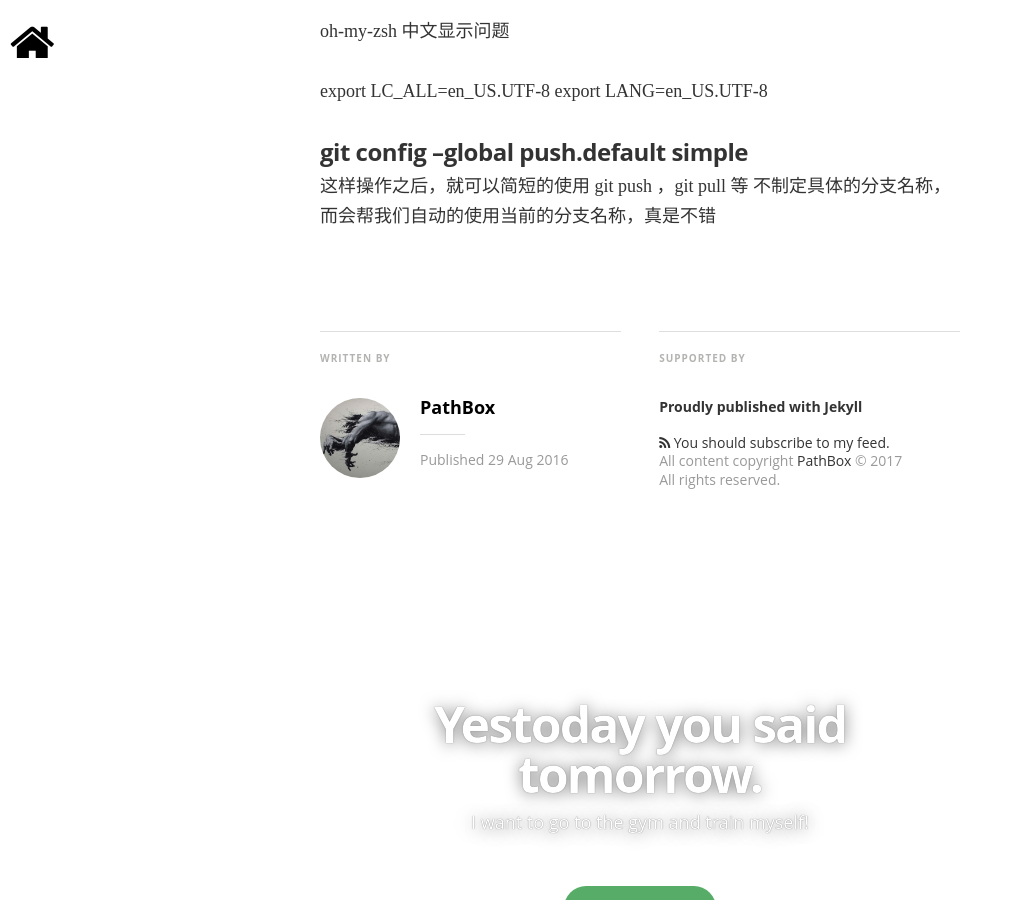
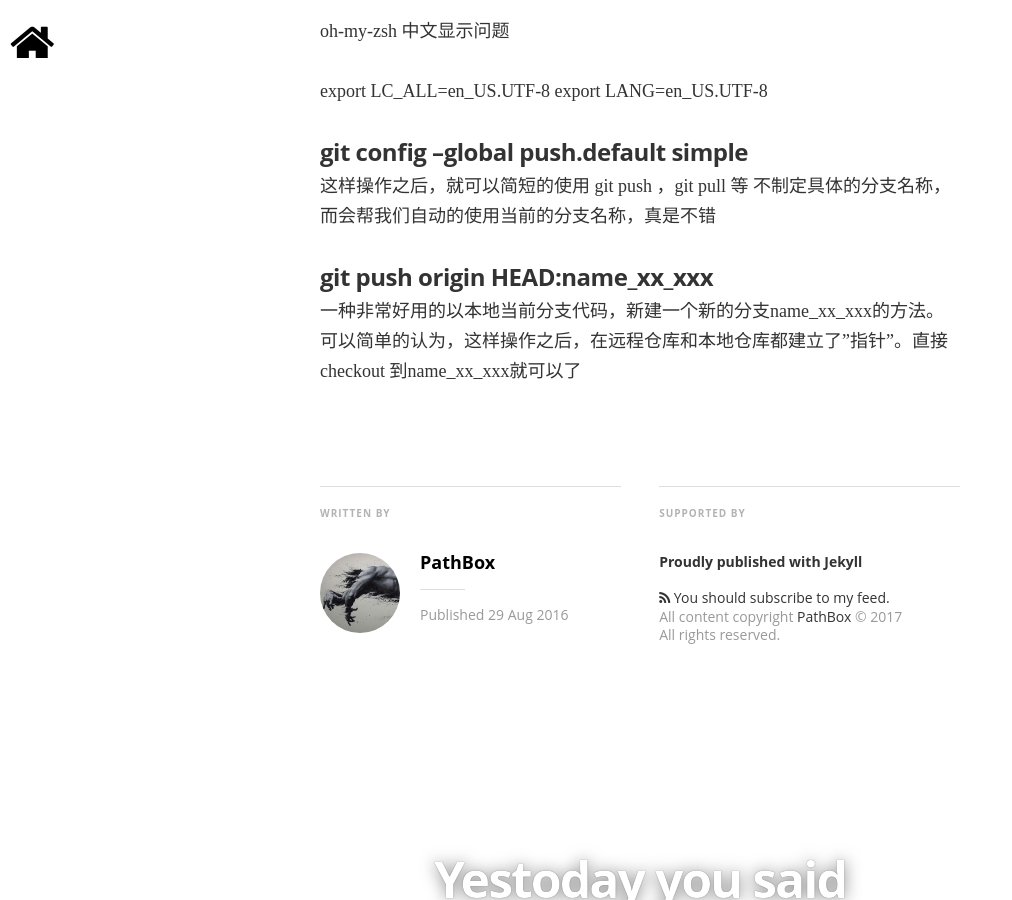
Before and after one commit to pathbox/pathbox.github.io, a Jekyll site: the page built from _posts/2016-08-29-seek-the-amazing-git.md, in a window 1280 px wide and 900 px high, scrolled down 3375 px. Shown: the whole window, without its empty margins (0-1012 px from the left). Built offline with Jekyll 4.4.1, drawn with Linux system fonts in a browser that asks for light colours; nearby versions of some CDN libraries; some web fonts are replaced; comment, search, counter and statistics services are not loaded.

Commit message:
git push origin HEAD:name_xx_xxx

```diff
--- a/_posts/2016-08-29-seek-the-amazing-git.md
+++ b/_posts/2016-08-29-seek-the-amazing-git.md
@@ -74,3 +74,6 @@ export LANG=en_US.UTF-8
 ###### git config --global push.default simple
 
 这样操作之后，就可以简短的使用 git push ，git pull 等 不制定具体的分支名称，而会帮我们自动的使用当前的分支名称，真是不错
+
+##### git push origin HEAD:name_xx_xxx
+一种非常好用的以本地当前分支代码，新建一个新的分支name_xx_xxx的方法。可以简单的认为，这样操作之后，在远程仓库和本地仓库都建立了"指针"。直接checkout 到name_xx_xxx就可以了
```
